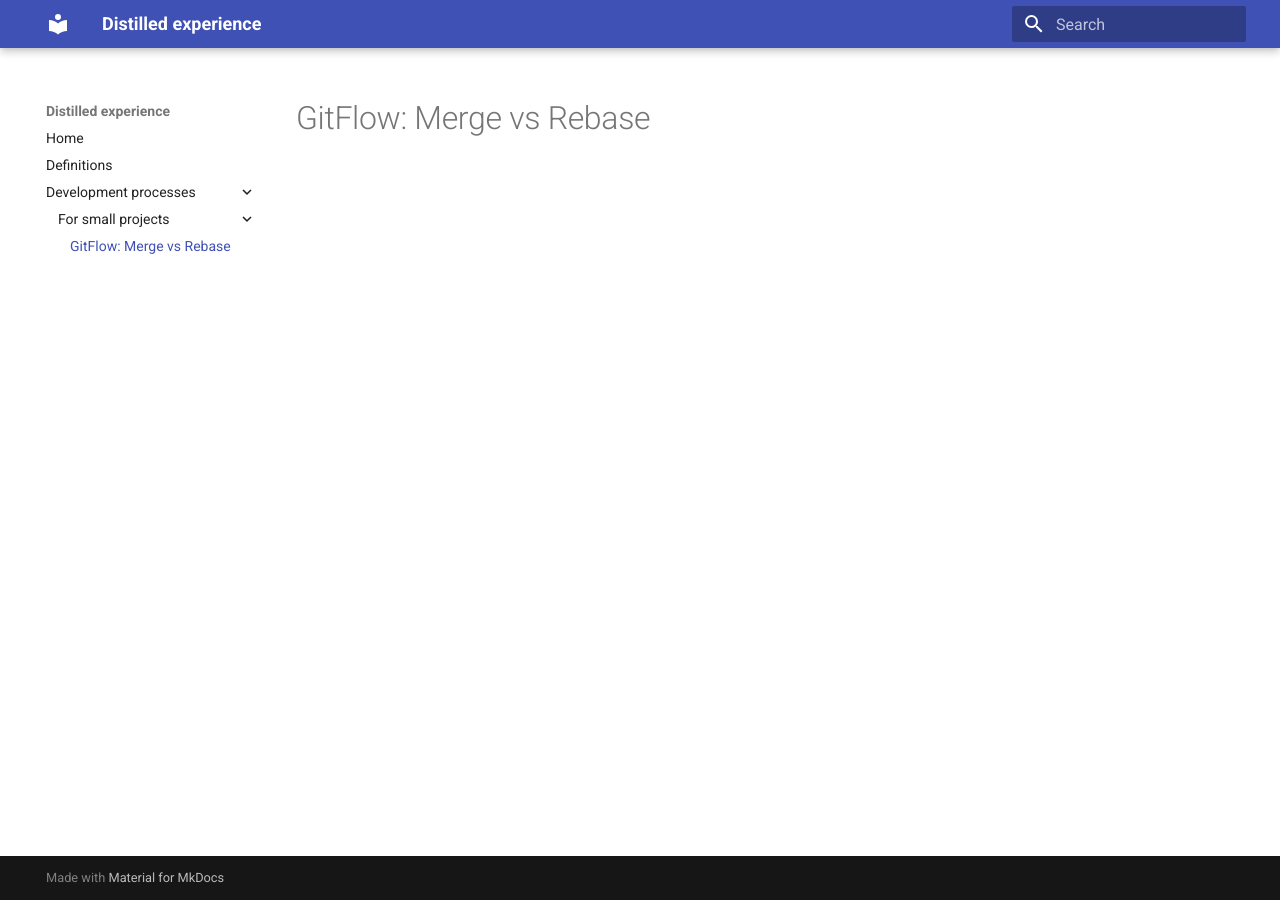
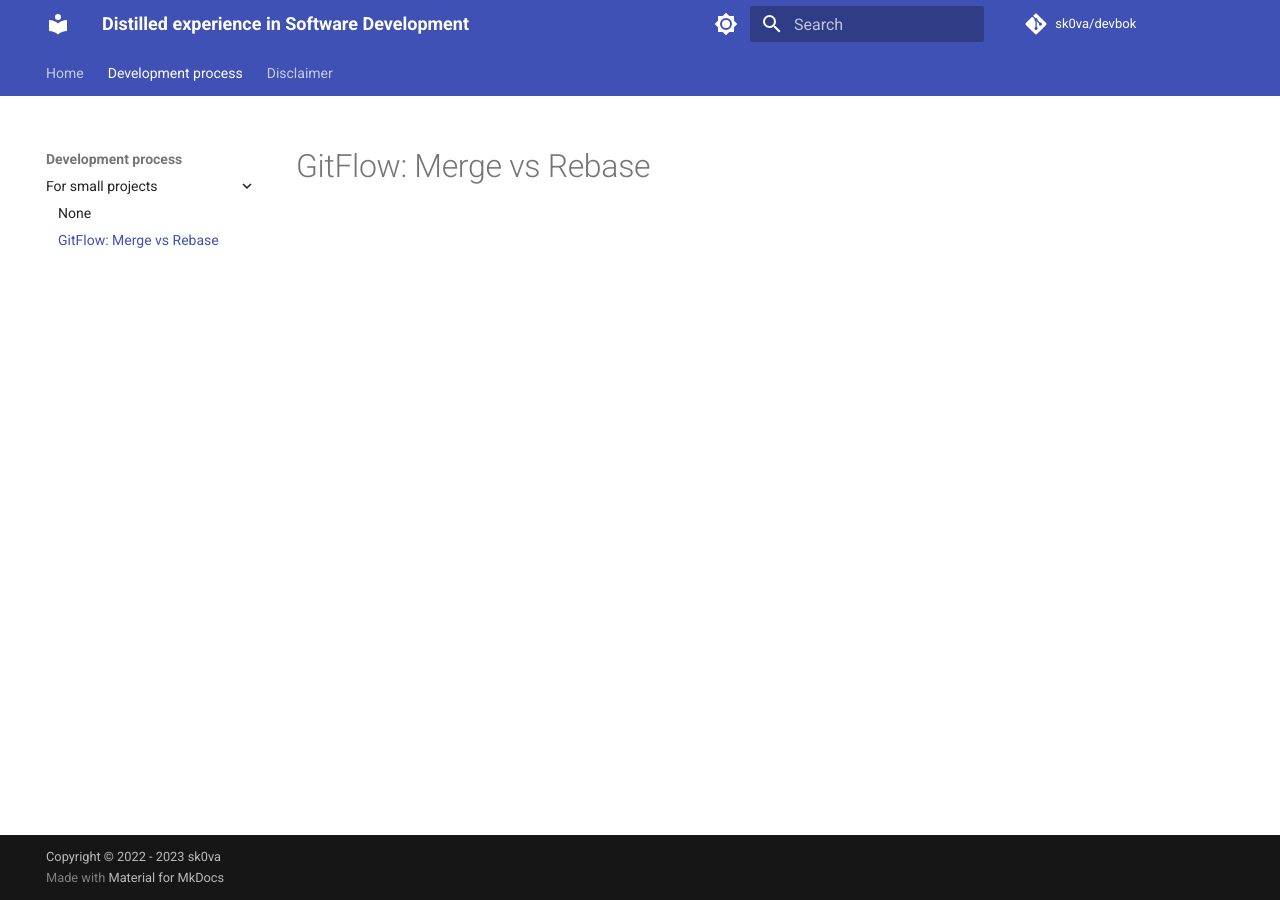
Before and after one commit to sk0va/devbok, an MkDocs documentation site: the page built from docs/Development processes/For small projects/GtiFlow - Merge vs Rebase.md, in a window 1280 px wide. Built offline with MkDocs 1.6.1 and Material for MkDocs 9.7.7, drawn with Linux system fonts in a browser that asks for light colours; comment, search, counter and statistics services are not loaded; the version menu is left out.

Commit message:
Turn on more mkdocs-material features

```diff
--- a/docs/requirements.txt
+++ b/docs/requirements.txt
@@ -1 +1,2 @@
 mkdocs-material
+mkdocs-minify-plugin
--- a/mkdocs.yml
+++ b/mkdocs.yml
@@ -1,3 +1,92 @@
-site_name: Distilled experience
+site_name: Distilled experience in Software Development
+repo_name: sk0va/devbok
+repo_url: https://github.com/sk0va/devbok
+copyright: Copyright &copy; 2022 - 2023 sk0va
+
+nav:
+  - index.md
+  - Development process:
+    - For small projects:
+      - Development processes/For small projects/GitFlow vs Trunk-based.md
+      - Development processes/For small projects/GtiFlow - Merge vs Rebase.md
+  - Disclaimer: disclaimer.md
+
 theme:
   name: material
+  palette:
+    # Palette toggle for light mode
+    - scheme: default
+      toggle:
+        icon: material/brightness-7
+        name: Switch to dark mode
+
+    # Palette toggle for dark mode
+    - scheme: slate
+      toggle:
+        icon: material/brightness-4
+        name: Switch to light mode
+
+  features:
+    - content.code.copy
+    - content.code.annotate
+    - content.tooltips
+    - navigation.indexes
+    - navigation.tabs
+    - navigation.instant
+    - navigation.top
+    - search.highlight
+    - search.share
+    - search.suggest
+    - toc.follow
+
+plugins:
+  - search:
+      separator: '[\s\-,:!=\[\]()"/]+|(?!\b)(?=[A-Z][a-z])|\.(?!\d)|&[lg]t;'
+
+  - minify:
+      minify_html: true
+      minify_js: true
+      minify_css: true
+
+extra:
+  version:
+    provider: mike
+
+markdown_extensions:
+  - abbr
+  - admonition
+  - attr_list
+  - def_list
+  - footnotes
+  - md_in_html
+  - tables
+  - toc:
+      permalink: true
+  - pymdownx.betterem:
+      smart_enable: all
+  - pymdownx.caret
+  - pymdownx.details
+  - pymdownx.emoji:
+      emoji_generator: !!python/name:materialx.emoji.to_svg
+      emoji_index: !!python/name:materialx.emoji.twemoji
+  - pymdownx.highlight:
+      anchor_linenums: true
+  - pymdownx.inlinehilite
+  - pymdownx.keys
+  - pymdownx.magiclink:
+      repo_url_shorthand: true
+      user: sk0va
+      repo: devbok
+  - pymdownx.mark
+  - pymdownx.smartsymbols
+  - pymdownx.superfences:
+      custom_fences:
+        - name: mermaid
+          class: mermaid
+          format: !!python/name:pymdownx.superfences.fence_code_format
+  - pymdownx.tabbed:
+      alternate_style: true
+  - pymdownx.tasklist:
+      custom_checkbox: true
+  - pymdownx.tilde
+  - pymdownx.snippets
```
